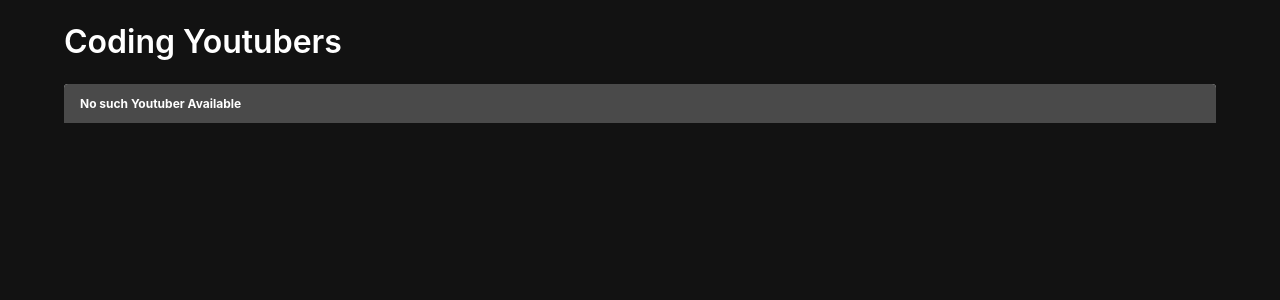
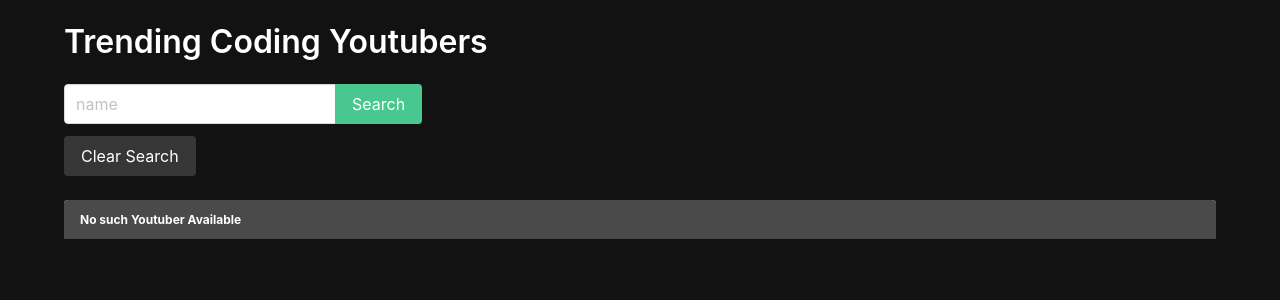
Before and after one commit to Tiranoe/youtubeclone, a Django app: page /youtubers/ in a window 1280 px wide. Shown: the part 52-352 px from the top of the page. Run offline with Django 4.2, Linux system fonts and the light colour scheme; data that the repository does not hold is empty.

Commit message:
search funciton added and working

```diff
--- a/main_app/templates/youtuber_list.html
+++ b/main_app/templates/youtuber_list.html
@@ -5,7 +5,23 @@
 
 {% block content %}
 
-<h1 class="title pt-5">Coding Youtubers</h1>
+<h1 class="title pt-5">{{header}}</h1>
+
+<!-- This is the search function -->
+<form class="mb-5" method="get">
+    <div class="field has-addons">
+      <div class="control">
+        <!--  Our input will search by name of artist  -->
+        <input class="input" type="text" name="name" placeholder="name" />
+      </div>
+      <div class="control">
+        <input class="button is-success" type="submit" value="Search" />
+      </div>
+    </div>
+    <!--  This anchor tag will redirect back to artist list without a query param -->
+    <a class="button is-dark" href="{% url 'youtuber_list' %}">Clear Search</a>
+  </form>
+
 <div class="gallery">
   {% for youtuber in youtubers %}
   <a href="">
--- a/main_app/views.py
+++ b/main_app/views.py
@@ -19,5 +19,11 @@
 
     def get_context_data(self, **kwargs):
         context = super().get_context_data(**kwargs)
-        context["youtubers"] = Youtuber.objects.all()
+        name = self.request.GET.get("name")
+        if name != None:
+            context["artists"] = Youtuber.objects.filter(name__icontains=name)
+            context["header"] = f"Searching for {name}"
+        else:
+            context["youtubers"] = Youtuber.objects.all()
+            context["header"] = "Trending Coding Youtubers"
         return context
```
